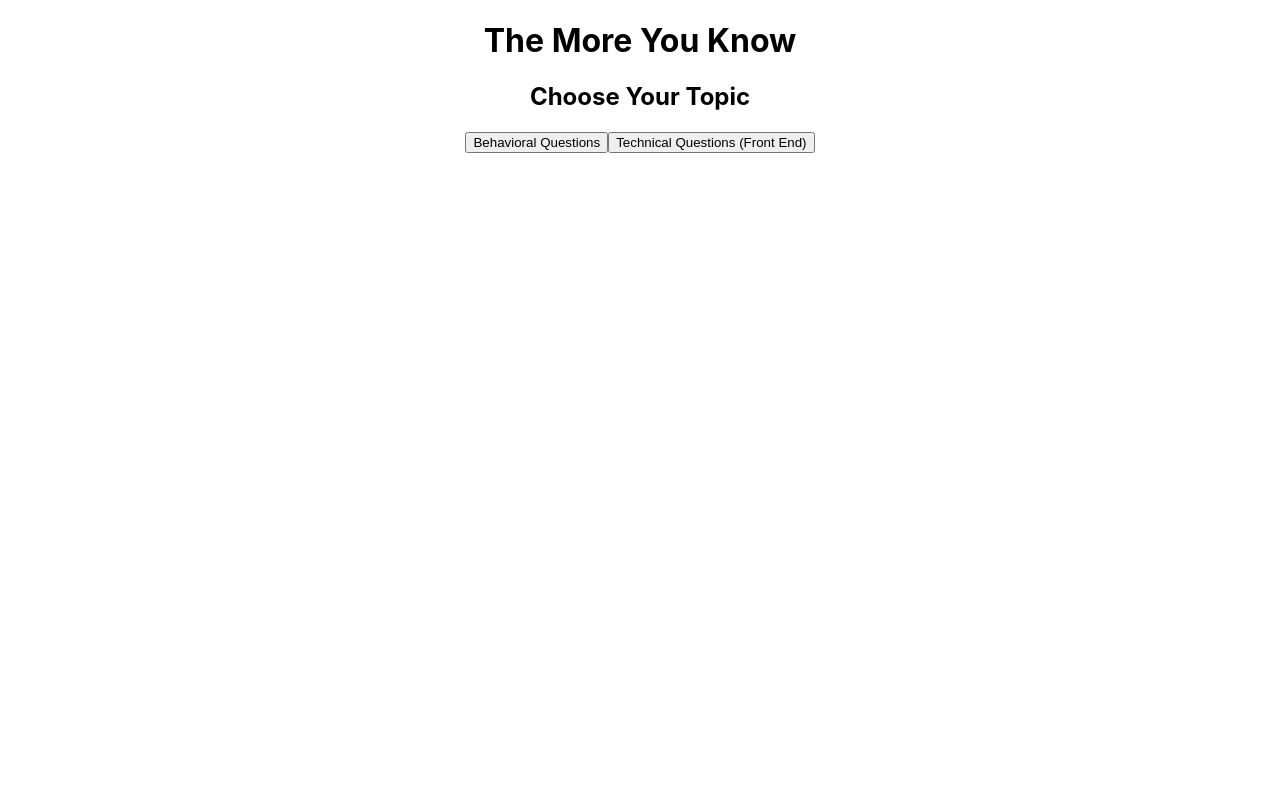
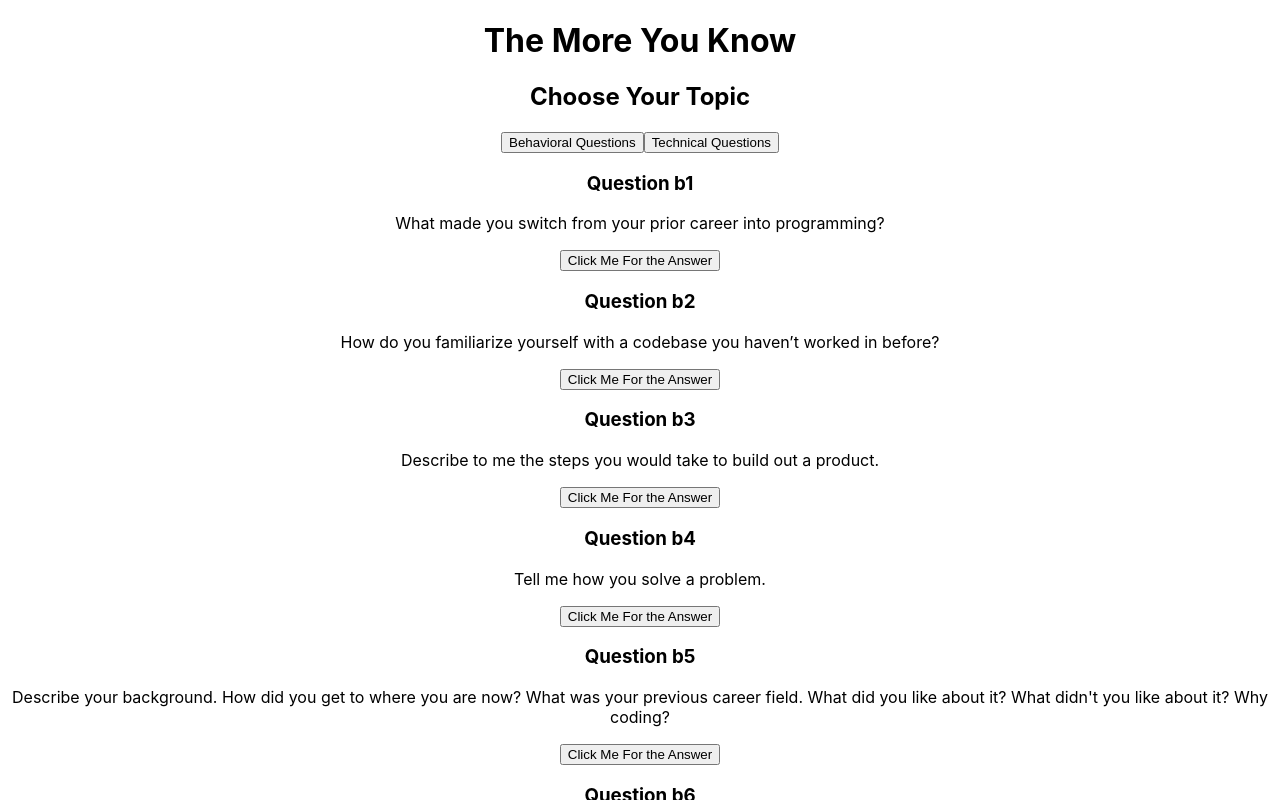
Before and after one commit to danalchapman/the-more-you-know, a React (Create React App) app: page / in a window 1280 px wide. Both pictures are taken after a click on the button "Behavioral Questions". Shown: the top 800 px of the page. Built offline with nearby package versions, Linux system fonts and the light colour scheme.

Commit message:
Add inital ability to render questions to the DOM

```diff
--- a/src/Components/App/App.tsx
+++ b/src/Components/App/App.tsx
@@ -1,20 +1,7 @@
-import { useEffect, useState } from 'react'
 import { QuestionsBox } from '../QuestionsBox/QuestionsBox'
-import { bData } from '../../Data/Behavioral'
-import { tData } from '../../Data/Technical'
-import { Question } from '../../model'
 import './App.css';
 
 export const App = () => {
-
-  // const [question, setQuestion] = useState<Question>({ id: '', question: '', answer: ''})
-  const [bQuestions, setBQuestions] = useState<Question[]>([])
-  const [tQuestions, setTQuestions] = useState<Question[]>([])
-
-  useEffect(() => {
-    setBQuestions(bData)
-    setTQuestions(tData)
-  }, [])
 
   return (
     <main className="App">
--- a/src/Components/QuestionCard/QuestionCard.tsx
+++ b/src/Components/QuestionCard/QuestionCard.tsx
@@ -1,17 +1,18 @@
-import { useState } from "react"
+// import { useState } from "react"
+import { Question } from '../../model'
 import './QuestionCard.css'
 
-export const QuestionCard = () => {
+export const QuestionCard = ({ id, question, answer }: Question) => {
     // need to pass props from QuestionsBox
     // ternary for the button
     // clicked ? question.answer : 'Click Me For The Answer'
 
-    const [clicked, setClicked] = useState<boolean>(false)
+    // const [clicked, setClicked] = useState<boolean>(false)
 
     return (
         <article>
-            <h3>I am a Question Title</h3>
-            <p>I am a Question</p>
+            <h3>Question {id}</h3>
+            <p>{question}</p>
             <button>Click Me For the Answer</button>
         </article>
     )
--- a/src/Components/QuestionsBox/QuestionsBox.tsx
+++ b/src/Components/QuestionsBox/QuestionsBox.tsx
@@ -1,17 +1,59 @@
-// import { QuestionCard } from '../QuestionCard/QuestionCard'
+import { useState } from 'react'
+import { QuestionCard } from '../QuestionCard/QuestionCard'
+import { bData } from '../../Data/Behavioral'
+import { tData } from '../../Data/Technical'
+import { Question } from '../../model'
 import './QuestionsBox.css'
 
 export const QuestionsBox = () => {
     // need to map through questions, similar to trivia trials
     // write functions for onClick for each button
 
+    // const [question, setQuestion] = useState<Question>({ id: '', question: '', answer: ''})
+    const [bQuestions, setBQuestions] = useState<Question[]>([])
+    const [tQuestions, setTQuestions] = useState<Question[]>([])
+
+    const chooseBehavioral = () => {
+        setBQuestions(bData)
+    }
+
+    const chooseTechnical = () => {
+        setTQuestions(tData)
+    }
+
+    const displayQuestions = () => {
+        let displayedQuestions;
+
+        if (bQuestions) {
+            displayedQuestions = bQuestions
+        } else if (tQuestions) {
+            displayedQuestions = tQuestions
+        }
+
+        return displayedQuestions?.map(question => {
+            return (
+                <QuestionCard
+                    key={ question.id }
+                    id={ question.id }
+                    question={ question.question }
+                    answer={ question.answer }
+                />
+            )
+        })
+    }
+
     return (
         <section>
             <h2>Choose Your Topic</h2>
             <div>
-                <button>Behavioral Questions</button>
-                <button>Technical Questions (Front End)</button>
+                <button
+                    onClick={() => chooseBehavioral()}
+                >Behavioral Questions</button>
+                <button
+                    onClick={() => chooseTechnical()}
+                >Technical Questions</button>
             </div>
+            { displayQuestions() }
         </section>
     )
 }
```
Also changed, not shown: src/model.ts (line endings or trailing spaces).
